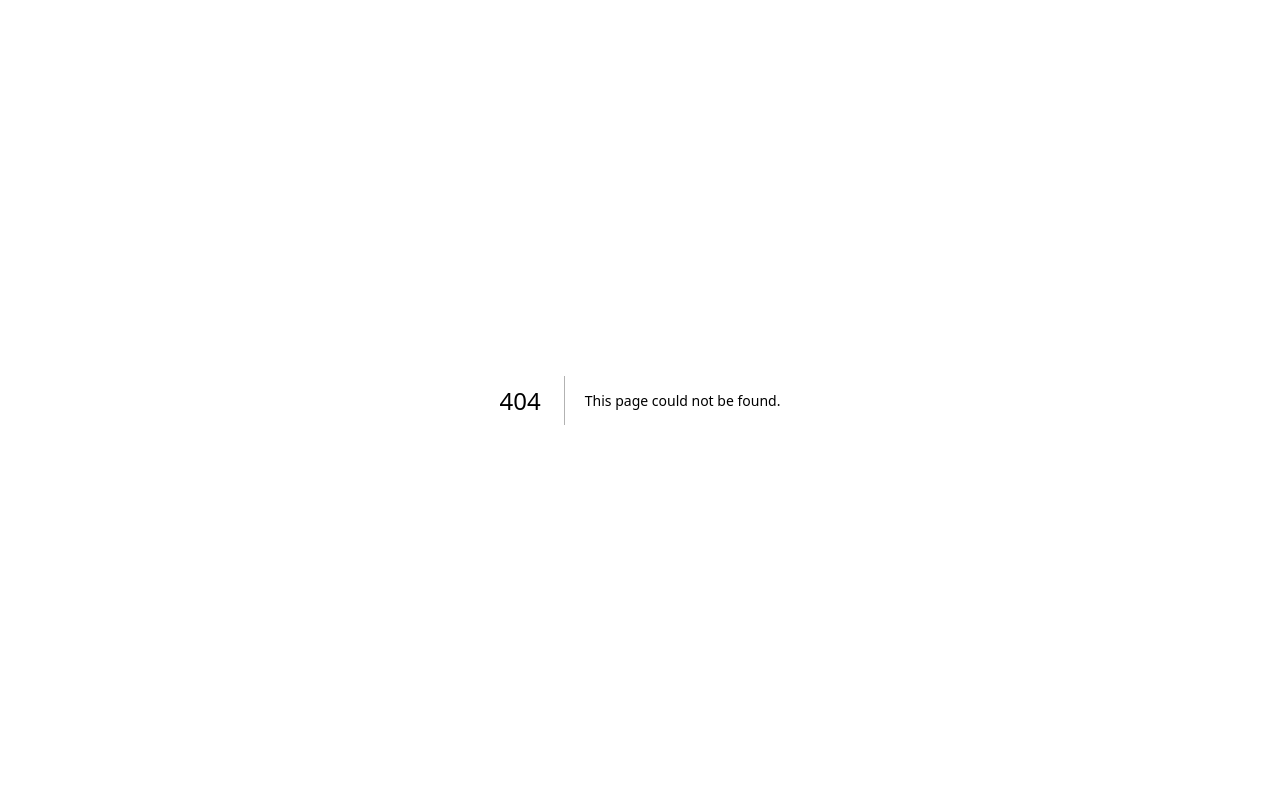
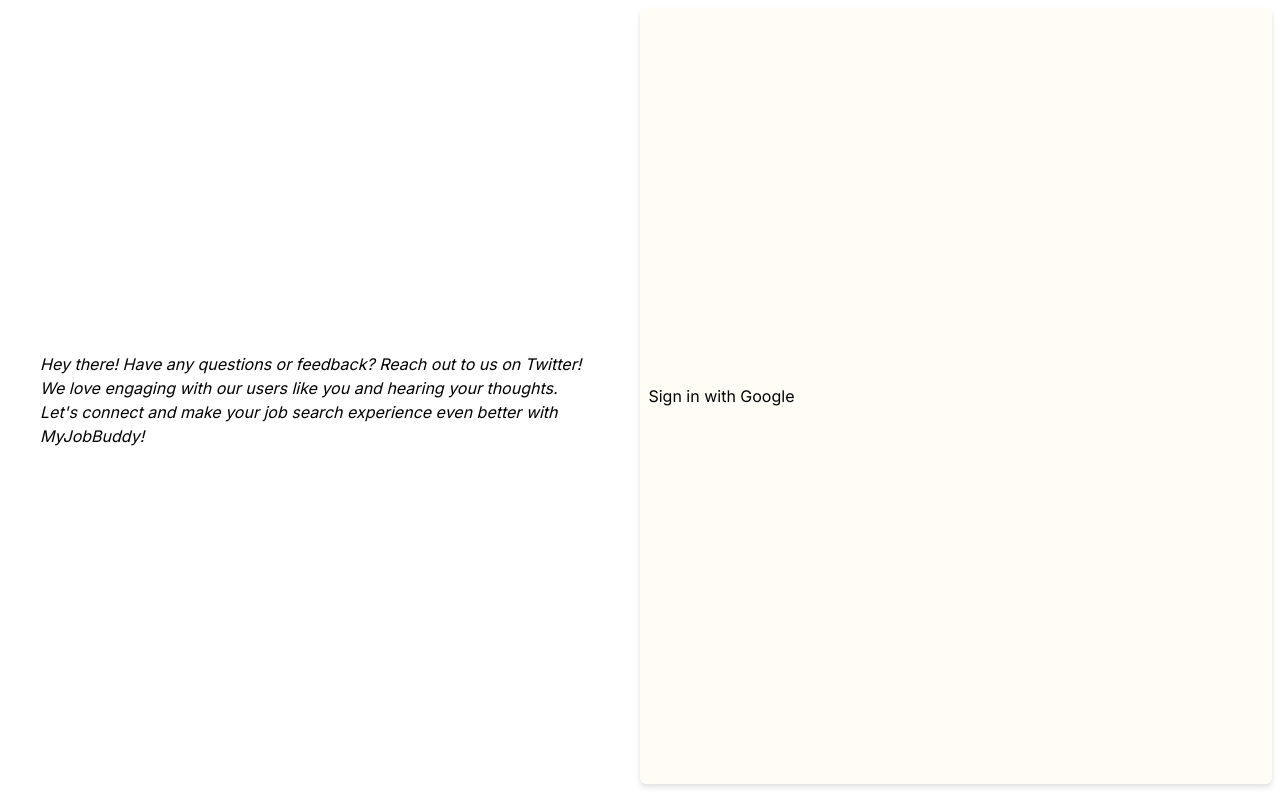
Before and after one commit to harryakbar/jobbuddy-webapp, a Next.js app: page /sign-in in a window 1280 px wide. Before the commit this address had no page. Built offline with nearby package versions, Linux system fonts and the light colour scheme; no server answers.

Commit message:
Implement initial sign in page and landing page

```diff
--- a/app/components/form.js
+++ b/app/components/form.js
@@ -1,8 +1,6 @@
 "use client";
-import { useState } from "react";
 import EventHandler from "./EventHandler";
 import { createClient } from "@supabase/supabase-js";
-import { useEffect } from "react";
 import Input from "./Input";
 import FormConfig from "./formConfig";
 import Experience from "./experience";
@@ -13,33 +11,8 @@ const supabaseUrl = process.env.NEXT_PUBLIC_SUPABASE_URL;
 const supabasePublicKey = process.env.NEXT_PUBLIC_SUPABASE_ANON_KEY;
 const supabase = createClient(supabaseUrl, supabasePublicKey);
 
-const Form = () => {
-  const [user, setUser] = useState(null);
-
-  useEffect(() => {
-    const response = supabase.auth?.onAuthStateChange((_, session) => {
-      if (session) {
-        setUser(session.user);
-      }
-    });
-    return () => {
-      if (typeof response?.data?.unsubscribe === "function") {
-        response?.data?.unsubscribe();
-      }
-    };
-  }, []);
-
-  const signInWithGoogle = async () => {
-    const { error } = await supabase.auth.signInWithOAuth({
-      provider: "google",
-    });
-
-    if (error) {
-      console.error("Error signing in with Google:", error);
-    } else {
-      console.log("User signed in with Google:", user);
-    }
-  };
+const Form = (props) => {
+  const { user } = props;
 
   const handleSubmit = async () => {
     // Save the experience data to Supabase
@@ -66,11 +39,7 @@ const Form = () => {
   return (
     <form onSubmit={EventHandler} className="w-full md:p-12">
       <div className="bg-white drop-shadow-md rounded-md p-4 w-full">
-        {user ? (
-          user.user_metadata.full_name
-        ) : (
-          <button onClick={signInWithGoogle}>Sign in with Google</button>
-        )}
+        {user ? user.user_metadata.full_name : null}
         <h3 className="font-bold">Create Your Job Profile</h3>
 
         <div className="flex row items-center my-4">
--- a/app/page.js
+++ b/app/page.js
@@ -1,7 +1,9 @@
+"use client";
+
 import styles from "./page.module.css";
 import "./global.css";
-import Form from "./components/form";
 import classNames from "classnames";
+import Link from "next/link";
 
 const Container = (props) => {
   return (
@@ -9,7 +11,8 @@ const Container = (props) => {
       className={classNames(
         "flex flex-row mb-4 row drop-shadow-md bg-[#FFFDF6] rounded-md w-full place-content-between justify-between",
         props.margin || "m-2",
-        props.padding || "p-2"
+        props.padding || "p-2",
+        props.className || ""
       )}
     >
       {props.children}
@@ -19,7 +22,7 @@ const Container = (props) => {
 
 export default function Home() {
   return (
-    <main className={classNames(styles.main, "p-4 sm:p-8")}>
+    <main className={classNames(styles.main, "p-4 sm:p-8 h-auto")}>
       <Container margin="m-0">
         <img
           className="w-6 h-6"
@@ -27,18 +30,15 @@ export default function Home() {
           alt="icon"
         />
         <div className="flex row">
-          <span className="font-bold">Dashboard</span>
-          <img
-            src="https://cdn-icons-png.flaticon.com/512/2815/2815428.png"
-            alt="profile"
-            className="w-6 h-6 ml-2"
-          />
+          <span className="font-bold">How it works</span>
+          <span className="font-bold ml-4">Get started</span>
+          <Link className="font-bold ml-4" href={"/sign-in"}>
+            Log in
+          </Link>
         </div>
       </Container>
 
-      <Container>
-        <Form />
-      </Container>
+      <Container className="h-full">Hello</Container>
     </main>
   );
 }
--- /dev/null
+++ b/app/profile/layout.js
@@ -0,0 +1,22 @@
+import "../globals.css";
+import { Inter } from "next/font/google";
+import "../global.css";
+import { Suspense } from "react";
+import Loading from "./loading";
+
+const inter = Inter({ subsets: ["latin"] });
+
+export const metadata = {
+  title: "Create Next App",
+  description: "Generated by create next app",
+};
+
+export default function RootLayout({ children }) {
+  return (
+    <html lang="en">
+      <body className={inter.className}>
+        <Suspense fallback={<Loading />}>{children}</Suspense>
+      </body>
+    </html>
+  );
+}
--- /dev/null
+++ b/app/profile/loading.js
@@ -0,0 +1,4 @@
+export default function Loading() {
+  // You can add any UI inside Loading, including a Skeleton.
+  return <>Loading...</>;
+}
--- /dev/null
+++ b/app/profile/page.js
@@ -0,0 +1,62 @@
+"use client";
+import styles from "../page.module.css";
+import "../global.css";
+import Form from "../components/form";
+import classNames from "classnames";
+import { useEffect, useState } from "react";
+import { createClient } from "@supabase/supabase-js";
+
+const supabaseUrl = process.env.NEXT_PUBLIC_SUPABASE_URL;
+const supabasePublicKey = process.env.NEXT_PUBLIC_SUPABASE_ANON_KEY;
+const supabase = createClient(supabaseUrl, supabasePublicKey);
+
+const Container = (props) => {
+  return (
+    <div
+      className={classNames(
+        "flex flex-row mb-4 row drop-shadow-md bg-[#FFFDF6] rounded-md w-full place-content-between justify-between",
+        props.margin || "m-2",
+        props.padding || "p-2",
+        props.className || ""
+      )}
+    >
+      {props.children}
+    </div>
+  );
+};
+
+export default function Home() {
+  const [user, setUser] = useState(null);
+
+  useEffect(() => {
+    const response = supabase.auth?.onAuthStateChange((_, session) => {
+      if (session) {
+        setUser(session.user);
+      }
+    });
+    return () => {
+      if (typeof response?.data?.unsubscribe === "function") {
+        response?.data?.unsubscribe();
+      }
+    };
+  }, []);
+
+  return (
+    <main className={classNames(styles.main, "p-4 sm:p-8")}>
+      <Container margin="m-0">
+        <img
+          className="w-6 h-6"
+          src="https://upload.wikimedia.org/wikipedia/commons/thumb/e/e1/Google_Chrome_icon_%28February_2022%29.svg/768px-Google_Chrome_icon_%28February_2022%29.svg.png"
+          alt="icon"
+        />
+        <div className="flex row">
+          <span className="font-bold">Dashboard</span>
+        </div>
+      </Container>
+
+      <Container className="min-h-screen">
+        {user ? <Form user={user} /> : "Loading..."}
+      </Container>
+    </main>
+  );
+}
--- /dev/null
+++ b/app/sign-in/layout.js
@@ -0,0 +1,18 @@
+import "../globals.css";
+import { Inter } from "next/font/google";
+import "../global.css";
+
+const inter = Inter({ subsets: ["latin"] });
+
+export const metadata = {
+  title: "Create Next App",
+  description: "Generated by create next app",
+};
+
+export default function RootLayout({ children }) {
+  return (
+    <html lang="en">
+      <body className={inter.className}>{children}</body>
+    </html>
+  );
+}
--- /dev/null
+++ b/app/sign-in/page.js
@@ -0,0 +1,80 @@
+"use client";
+import "../global.css";
+import classNames from "classnames";
+import { createClient } from "@supabase/supabase-js";
+import { useEffect, useState } from "react";
+import { useRouter } from "next/navigation";
+
+const supabaseUrl = process.env.NEXT_PUBLIC_SUPABASE_URL;
+const supabasePublicKey = process.env.NEXT_PUBLIC_SUPABASE_ANON_KEY;
+const supabase = createClient(supabaseUrl, supabasePublicKey);
+
+const Container = (props) => {
+  return (
+    <div
+      className={classNames(
+        "flex flex-row mb-4 row drop-shadow-md bg-[#FFFDF6] rounded-md place-content-between justify-between",
+        props.margin || "m-2",
+        props.padding || "p-2",
+        props.className || ""
+      )}
+    >
+      {props.children}
+    </div>
+  );
+};
+
+export default function Home() {
+  const router = useRouter();
+  const [user, setUser] = useState(null);
+
+  useEffect(() => {
+    const response = supabase.auth?.onAuthStateChange((_, session) => {
+      if (session) {
+        router.push("/profile");
+        setUser(session.user);
+      }
+    });
+    return () => {
+      if (typeof response?.data?.unsubscribe === "function") {
+        response?.data?.unsubscribe();
+      }
+    };
+  }, []);
+
+  const signInWithGoogle = async () => {
+    const { error } = await supabase.auth.signInWithOAuth({
+      provider: "google",
+    });
+
+    if (error) {
+      console.error("Error signing in with Google:", error);
+    } else {
+      router.push({
+        pathname: "/profile",
+        query: { pid: post.id },
+      });
+
+      console.log("User signed in with Google:", user);
+    }
+  };
+
+  return (
+    <main className="flex column h-screen bg-white">
+      <div className="w-1/2 p-10 flex items-center content-center">
+        <article className="italic">
+          Hey there! Have any questions or feedback? Reach out to us on Twitter!
+          We love engaging with our users like you and hearing your thoughts.
+          Let's connect and make your job search experience even better with
+          MyJobBuddy!
+        </article>
+      </div>
+
+      <Container className="w-1/2 p-10 flex items-center content-center">
+        <div>
+          <button onClick={signInWithGoogle}>Sign in with Google</button>
+        </div>
+      </Container>
+    </main>
+  );
+}
```
